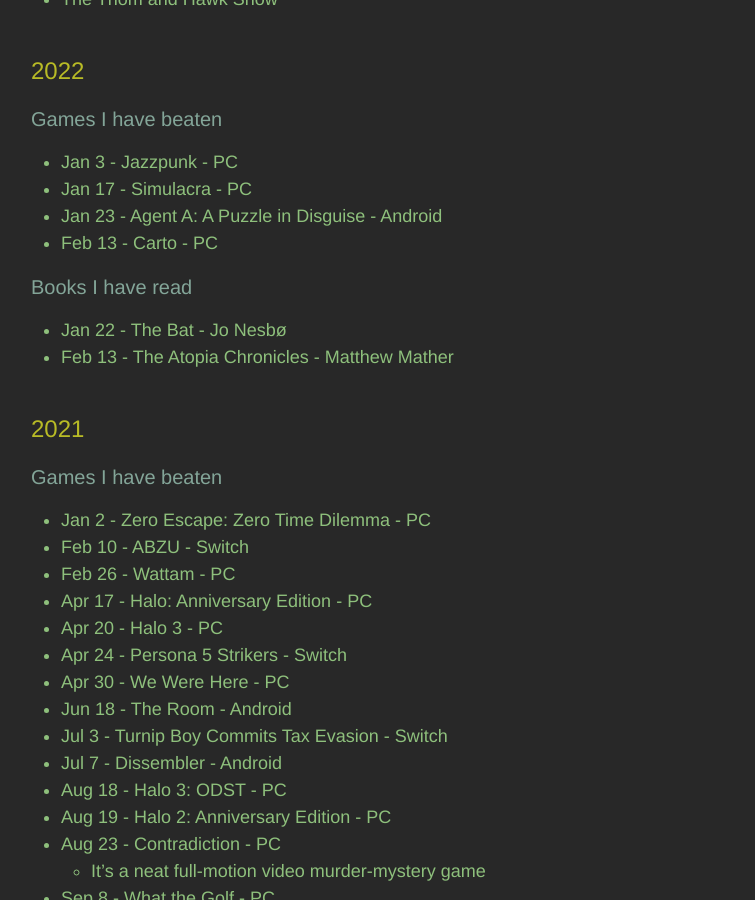
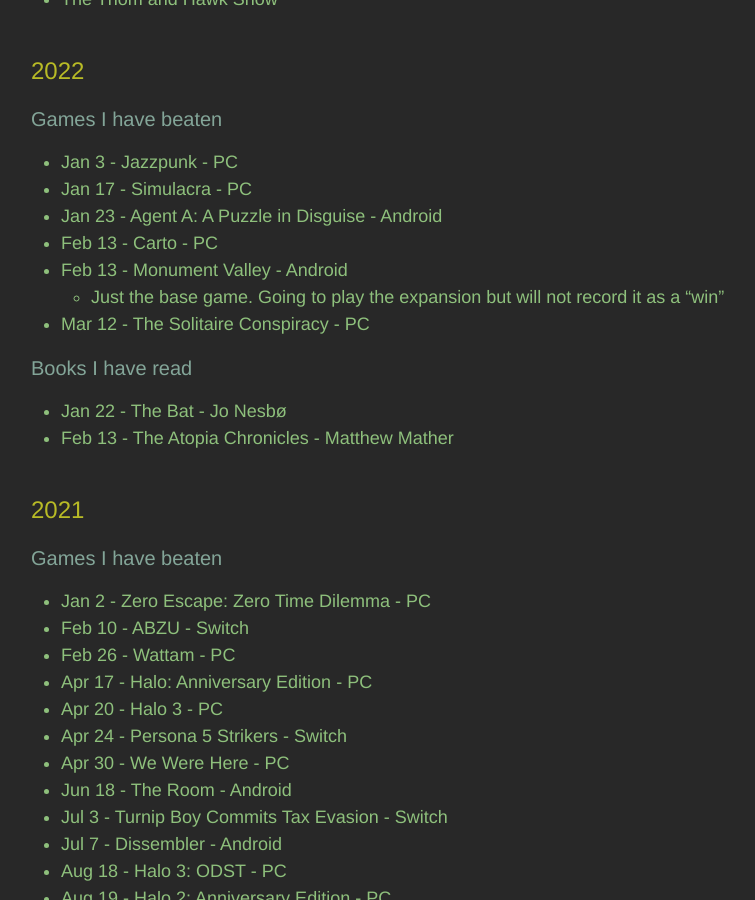
Before and after one commit to adkinsrs/sadkins_site, a Jekyll site: the page built from misc.md, in a window 1280 px wide and 900 px high, scrolled down 545 px. Shown: the whole window, without its empty margins (239-994 px from the left). Built offline with Jekyll 4.4.1, drawn with Linux system fonts in a browser that asks for light colours.

Commit message:
beat a game

```diff
--- a/misc.md
+++ b/misc.md
@@ -27,6 +27,9 @@
 * Jan 17 - Simulacra - PC
 * Jan 23 - Agent A: A Puzzle in Disguise - Android
 * Feb 13 - Carto - PC
+* Feb 13 - Monument Valley - Android
+  * Just the base game.  Going to play the expansion but will not record it as a "win"
+* Mar 12 - The Solitaire Conspiracy - PC
 
 ### Books I have read
 
```
Also changed, not shown: resume.md (+3 -2 lines).
